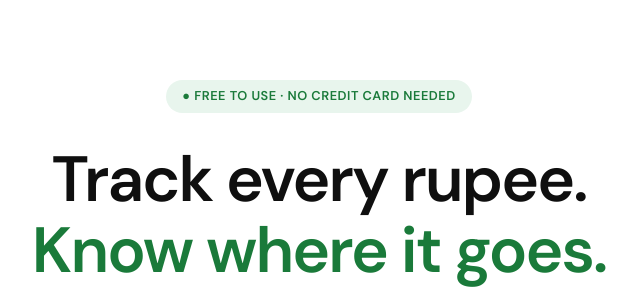
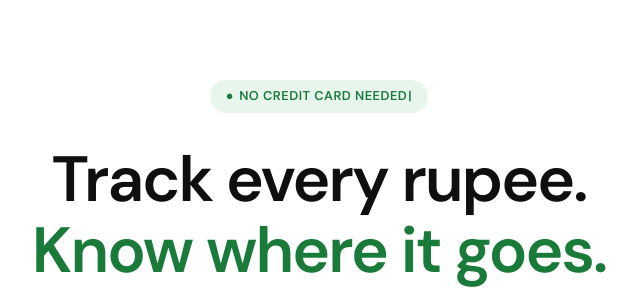
Before and after one commit to mandeepmotan-ai/expense-tracker, a Flask app: page / in a window 1280 px wide. Shown: the part 61-361 px from the top of the page, without its empty margins (321-961 px from the left). Run offline with Flask 3, Linux system fonts and the light colour scheme.

Commit message:
landing: add typewriter effect

```diff
--- a/static/css/landing.css
+++ b/static/css/landing.css
@@ -19,7 +19,9 @@
 }
 
 .hero-badge {
-    display: inline-block;
+    display: inline-flex;
+    align-items: center;
+    min-width: 1.5em;
     background: #e8f5ed;
     color: #1a7a3a;
     font-size: 0.8rem;
@@ -28,6 +30,27 @@
     padding: 0.4rem 1rem;
     border-radius: 999px;
     margin-bottom: 2rem;
+}
+
+.hero-badge-dot {
+    margin-right: 0.4em;
+}
+
+.hero-badge-text {
+    opacity: 1;
+    text-align: left;
+    white-space: nowrap;
+}
+
+.typewriter-cursor {
+    display: inline-block;
+    margin-left: 1px;
+    animation: cursor-blink 0.9s step-end infinite;
+}
+
+@keyframes cursor-blink {
+    0%, 100% { opacity: 1; }
+    50% { opacity: 0; }
 }
 
 .hero-title {
--- a/templates/landing.html
+++ b/templates/landing.html
@@ -10,7 +10,10 @@
 
 <section class="hero">
     <div class="hero-inner">
-        <div class="hero-badge">&#9679; Free to use &#183; No credit card needed</div>
+        <div class="hero-badge">
+            <span class="hero-badge-dot">&#9679;</span>
+            <span class="hero-badge-text" id="typewriter-text"></span>
+        </div>
         <h1 class="hero-title">
             Track every rupee.<br>
             <span class="hero-title-accent">Know where it goes.</span>
```
Also changed, not shown: static/js/main.js (+62 -0 lines).
